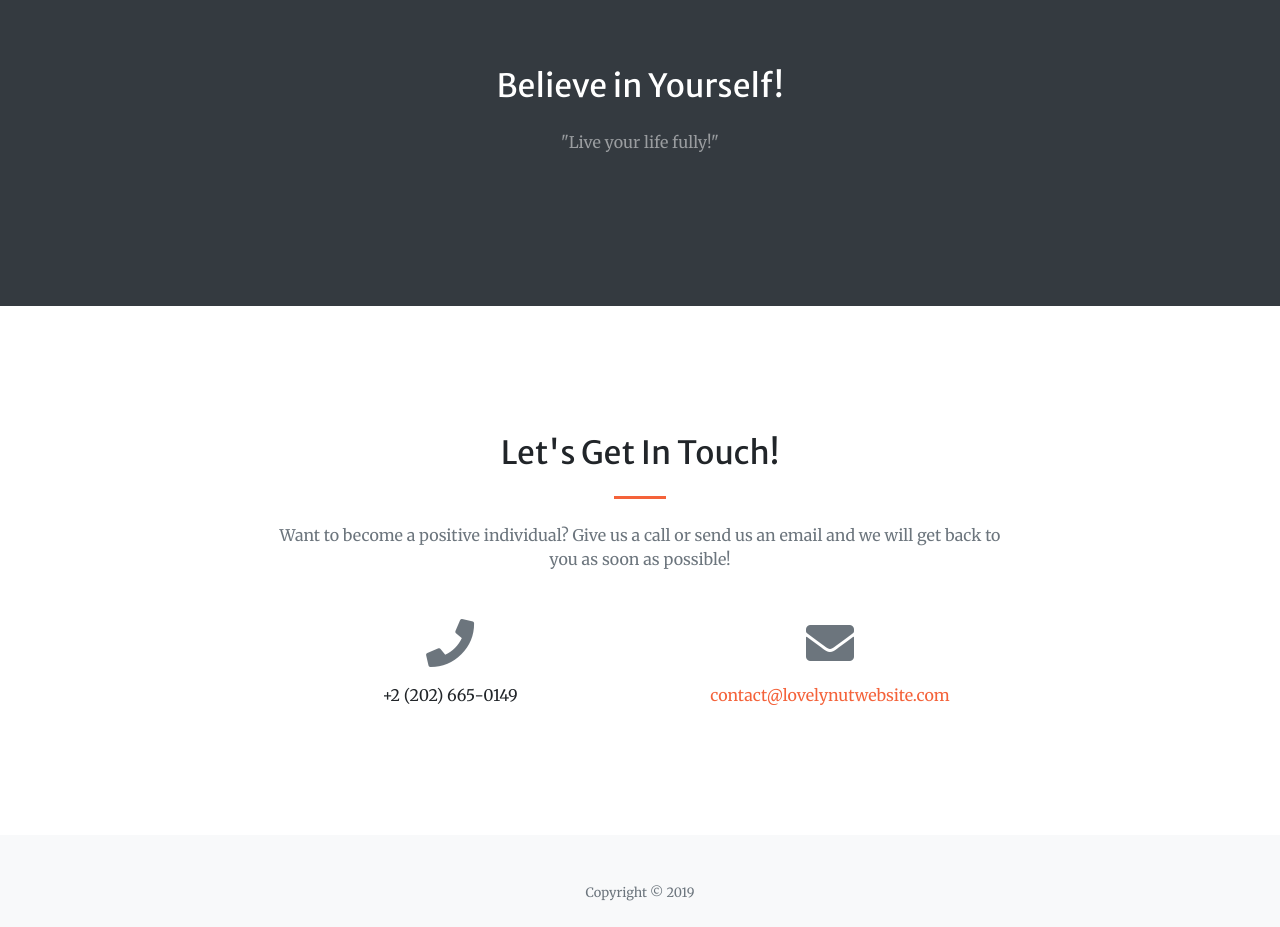
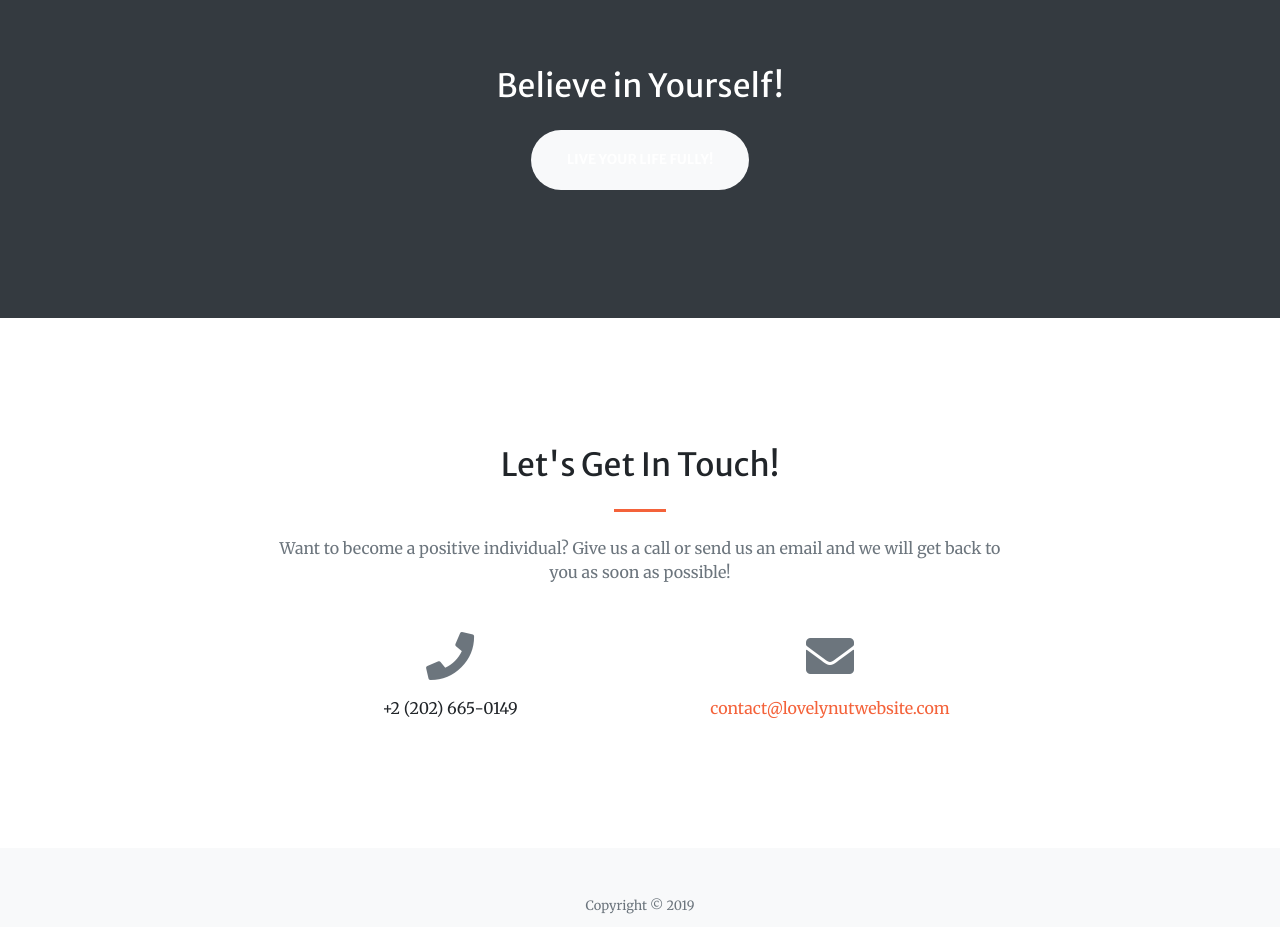
Before and after one commit to almondyolk/almondyolk.github.io, a website with bundled scripts: page index.html in a window 1280 px wide. Shown: the part 2340-3267 px from the top of the page. Built offline with nearby package versions, Linux system fonts and the light colour scheme.

Commit message:
Update index.html

```diff
--- a/index.html
+++ b/index.html
@@ -217,7 +217,7 @@
   <section class="page-section bg-dark text-white">
     <div class="container text-center">
       <h2 class="mb-4">Believe in Yourself!</h2>
-      <p class="text-white-50 mb-4">"Live your life fully!"</p>
+      <a class="btn btn-light btn-xl">Live your life fully!</a>
     </div>
   </section>
 
```
